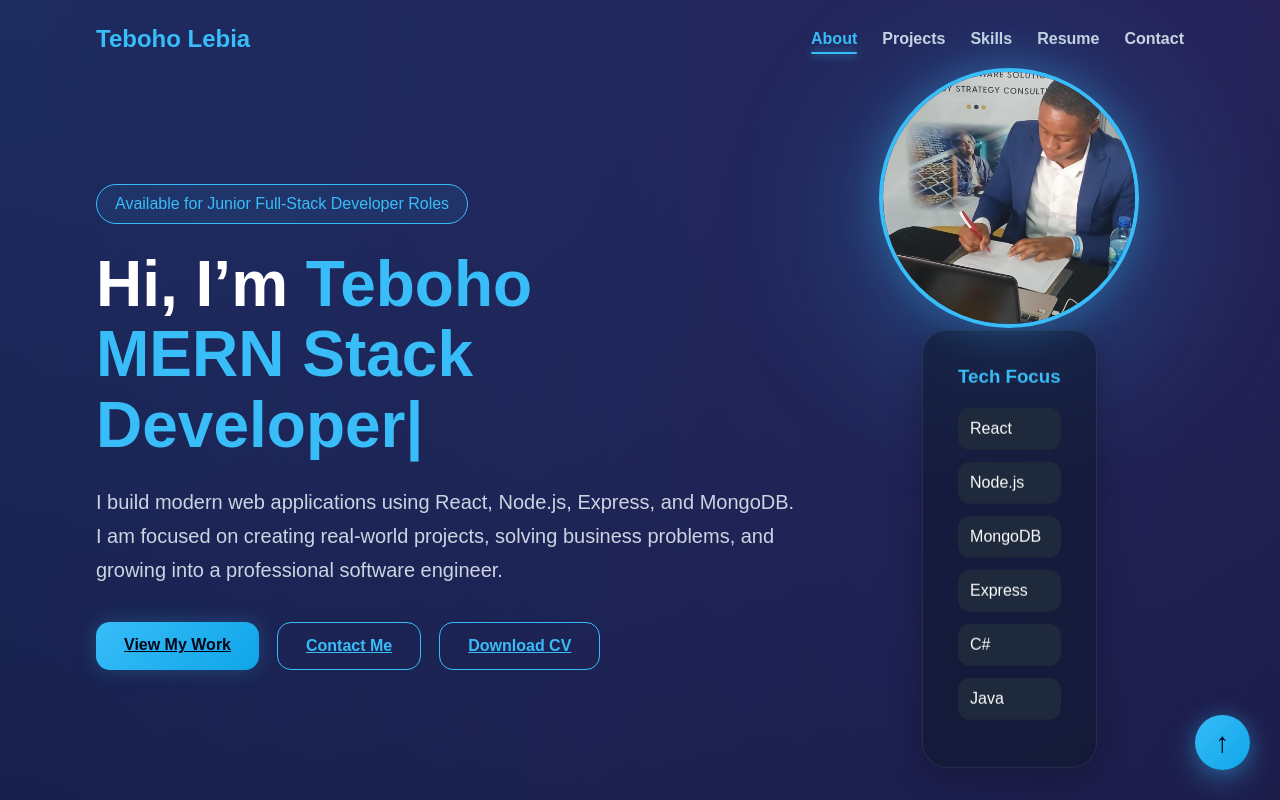
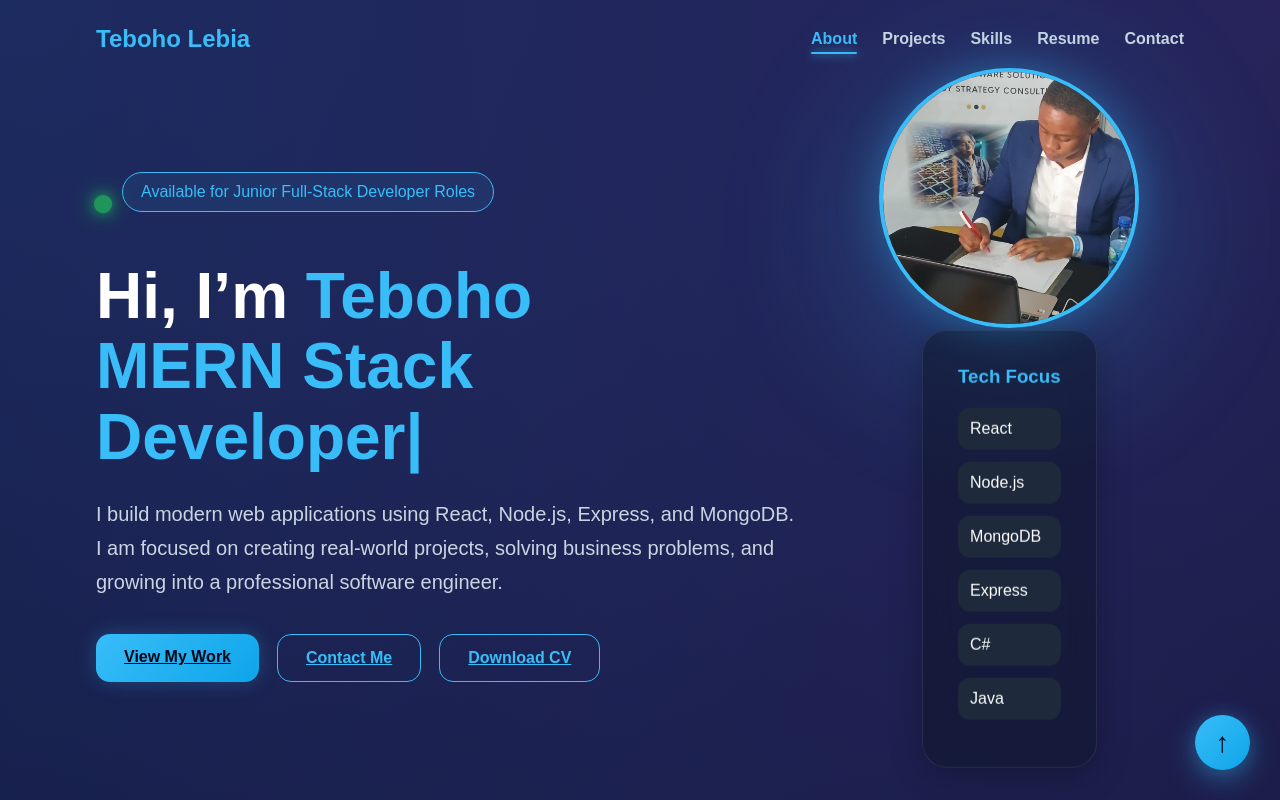
Before and after one commit to TechBoho/teboho-portfolio, a React (Vite) app: page / in a window 1280 px wide. Shown: the top 800 px of the page. Built offline with nearby package versions, Linux system fonts and the light colour scheme.

Commit message:
Added professional availability status badge

```diff
--- a/src/App.css
+++ b/src/App.css
@@ -911,3 +911,42 @@ body {
     0 15px 35px rgba(56, 189, 248, 0.45),
     0 0 25px rgba(56, 189, 248, 0.3);
 }
+.availability-wrapper {
+  display: inline-flex;
+  align-items: center;
+  gap: 12px;
+
+  margin-bottom: 1.5rem;
+}
+
+.status-dot {
+  width: 14px;
+  height: 14px;
+
+  border-radius: 50%;
+
+  background: #22c55e;
+
+  box-shadow:
+    0 0 10px #22c55e,
+    0 0 20px #22c55e;
+
+  animation: pulseStatus 1.5s infinite;
+}
+
+@keyframes pulseStatus {
+  0% {
+    transform: scale(1);
+    opacity: 1;
+  }
+
+  50% {
+    transform: scale(1.3);
+    opacity: 0.7;
+  }
+
+  100% {
+    transform: scale(1);
+    opacity: 1;
+  }
+}
--- a/src/App.jsx
+++ b/src/App.jsx
@@ -187,9 +187,13 @@ function App() {
 
       <section className="hero">
         <div className="hero-content">
-          <p className="badge">
-            Available for Junior Full-Stack Developer Roles
-          </p>
+          <div className="availability-wrapper">
+  <span className="status-dot"></span>
+
+  <p className="badge">
+    Available for Junior Full-Stack Developer Roles
+  </p>
+</div>
 
           <h1>
             Hi, I’m <span>Teboho</span>
```
